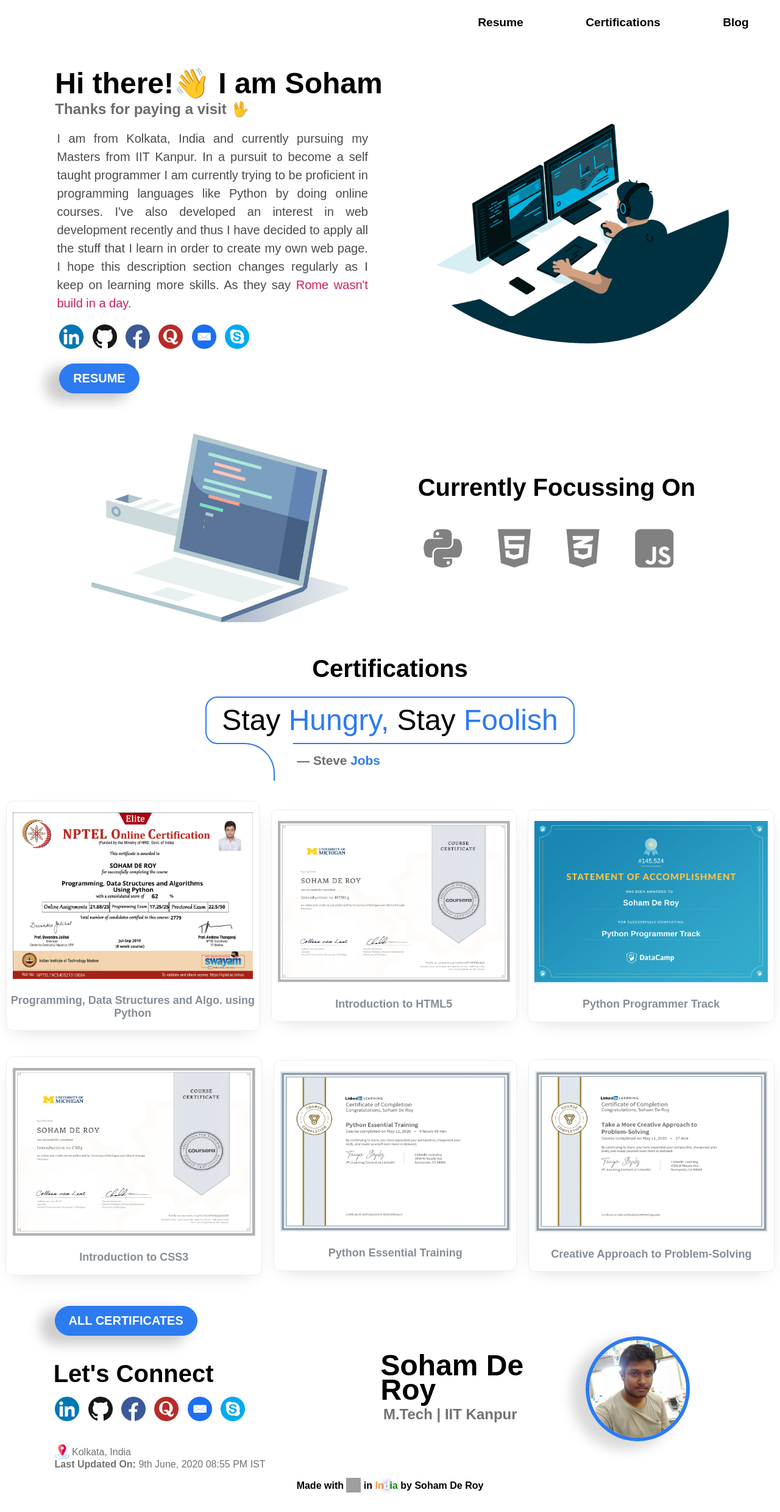
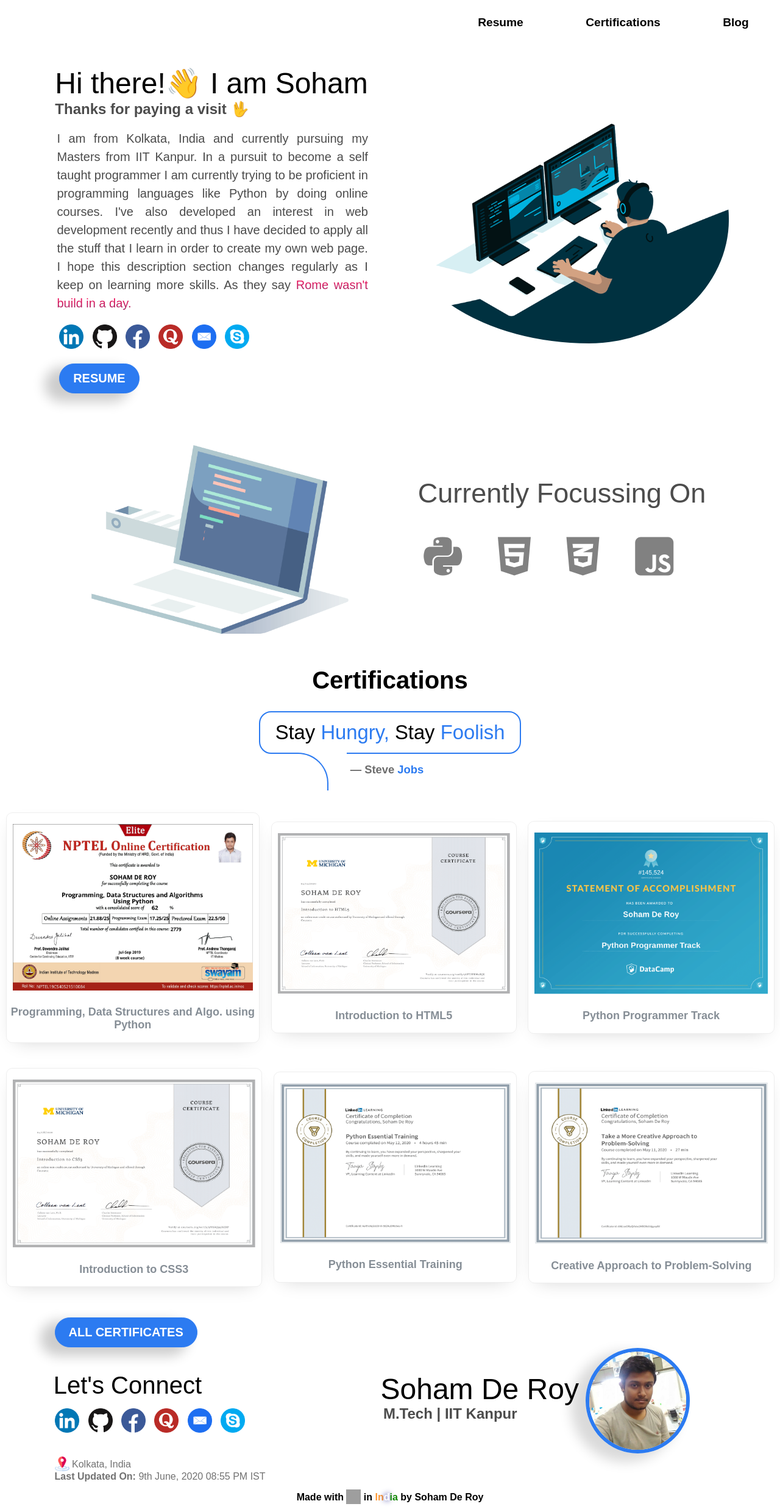
Before and after one commit to sohamderoy/sohamderoy.github.io, a PHP site: page / in a window 1280 px wide. Shown: the whole page at 61% size. Before the commit the page ends 2447 px from the top, so only its background shows below. Run offline with PHP 8.4, Linux system fonts and the light colour scheme; some libraries are stand-ins or nearby versions; some web fonts are replaced; grey boxes are pictures that could not be loaded.

Commit message:
Update main.css

```diff
--- a/css/main.css
+++ b/css/main.css
@@ -55,7 +55,7 @@
     margin-inline-start: 0px;
     padding: 5.5% 0% 0% 14%;
     margin-inline-end: 0px;
-    font-weight: bold;
+    font-weight: 500;
 
 }
 h2 {
@@ -69,7 +69,7 @@
     font-weight: bold;
 }
 .tagline{
-    color: #6b6b6b;
+    color: #4c4c4c;
 }
 .techicons:hover{
     color: rgb(8, 120, 224);
@@ -139,7 +139,7 @@
     border-radius: 50%;
 }
 #workspace{
-    padding: 4% 0% 0% 14%;
+    padding: 7% 0% 0% 14%;
     max-width: 80% !important;
 
 }
@@ -151,9 +151,9 @@
     margin-inline-end: 0px !important;
 }
 .skills{
-    font-size: 40px;
-    font-weight: bold;
+    font-size: 45px;
     padding: 1% 0% 0% 7%;
+    color: #4c4c4c;
 }
 .certifications{
     font-size: 40px;
@@ -252,7 +252,6 @@
 }
 .connect{
     font-size: 40px;
-    font-weight: bold;
     padding: 1% 0% 0% 17%;
 }
 .sdr{
@@ -322,12 +321,11 @@
     display: block;
 }
 .credentials{
-    font-weight: bold;
     padding: 0% 0% 0% 25%;
     margin: 0% 0% 0% 0%;
 }
 .credentialsvalues{
-    color: #727272;
+    color: #4c4c4c;
     padding: 0% 0% 0% 26%;
     margin: 0% 0% 0% 0%;
 
@@ -358,7 +356,7 @@
      font-family: "Product Sans", Arial, sans-serif;
      position: relative; /* for pseudos */
      color: rgb(44, 123, 241);
-     font-size: 2.8rem;
+     font-size: 205%;
      font-weight: normal;
      line-height: 1;
      margin: 0;
@@ -396,7 +394,7 @@
  /* increase header size after 600px */
  @media all and (min-width: 600px) {
      .blockquote h1 {
-         font-size: 3rem;
+         font-size: 205%;
          line-height: 0.5;
     }
 
@@ -406,7 +404,7 @@
  .blockquote h4 {
      position: relative;
      color: rgb(109, 109, 109);
-     font-size: 1.3rem;
+     font-size: 115%;
      font-weight: 600;
      line-height: 1.2;
      margin: 0;
```
